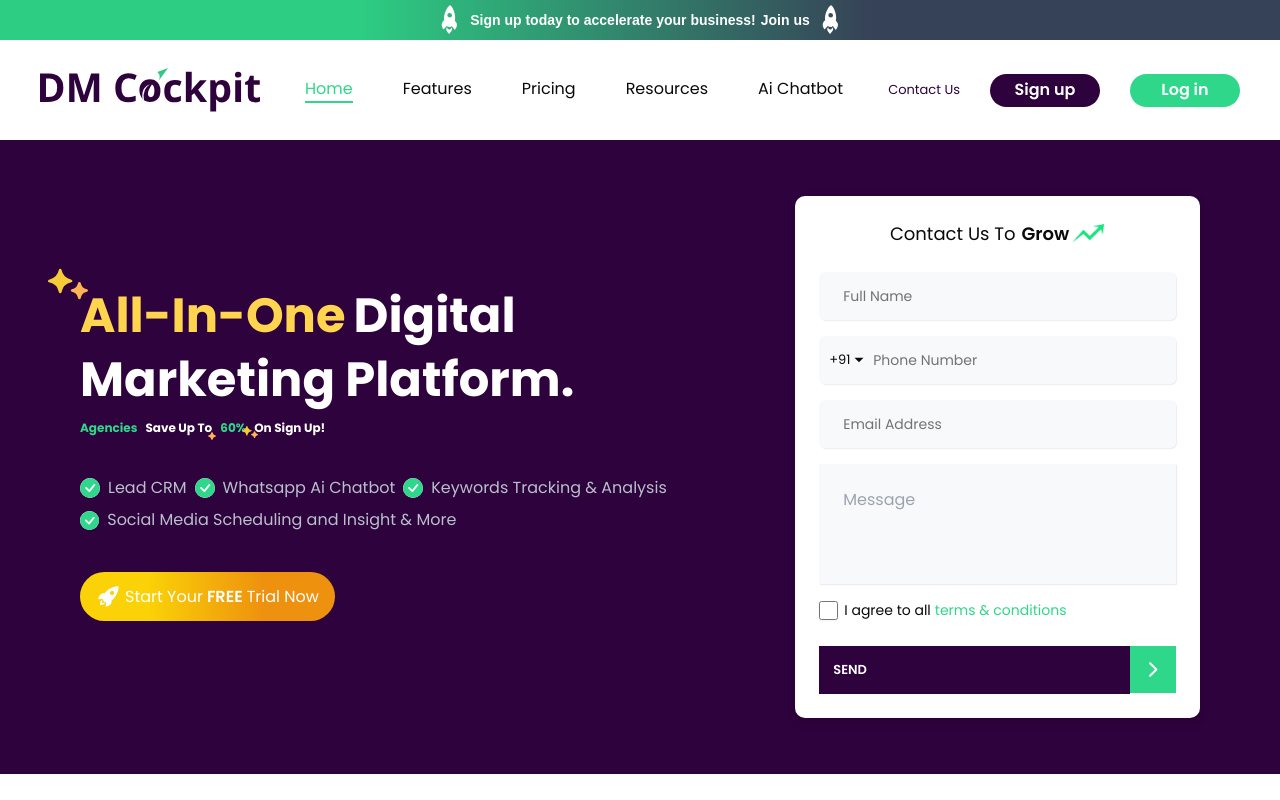
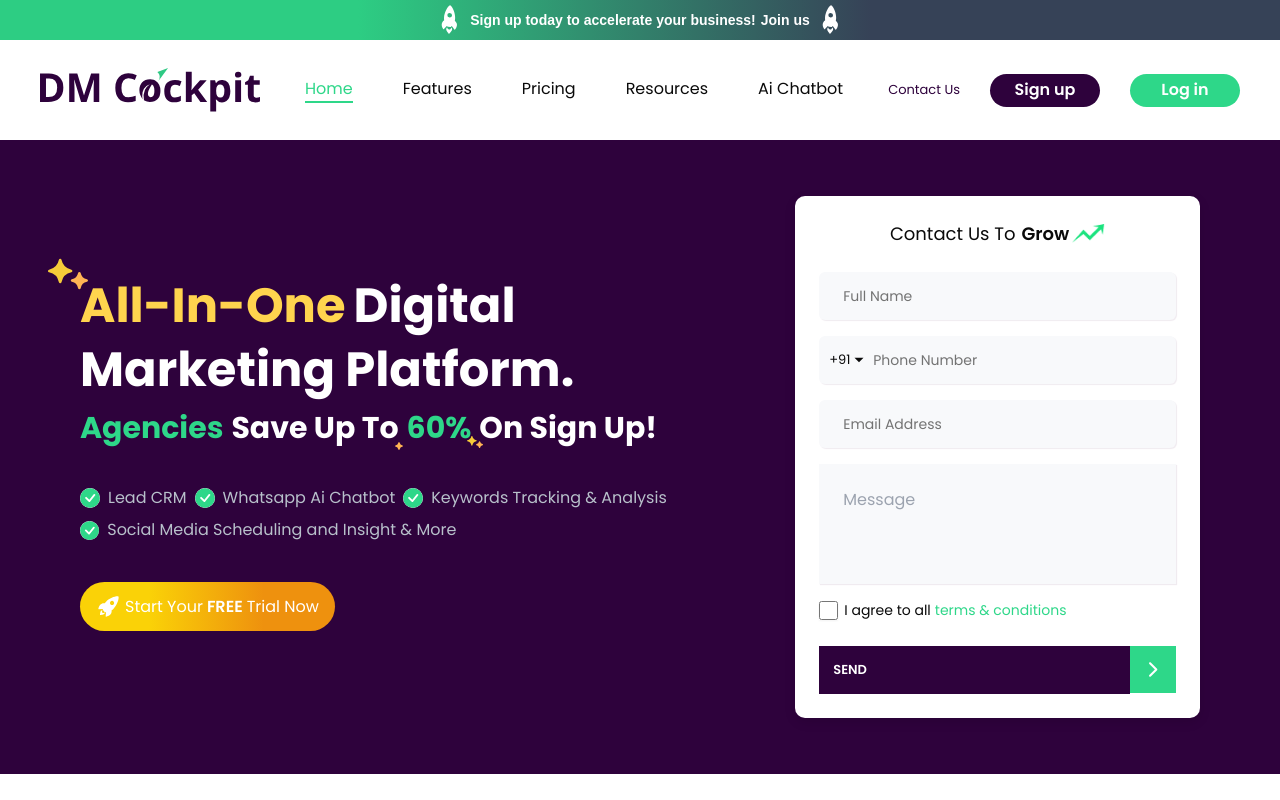
Before and after one commit to kanojiya9768/Dmc_cockpit_next_js, a Next.js app: page / in a window 1280 px wide. Shown: the top 800 px of the page. Built offline with nearby package versions, Linux system fonts and the light colour scheme.

Commit message:
changes done

```diff
--- a/src/app/Modules/Home/Banner.tsx
+++ b/src/app/Modules/Home/Banner.tsx
@@ -34,7 +34,7 @@ const HomeBanner = () => {
           <p className="md:text-5xl text-2xl sm:text-4xl">
             Marketing Platform.
           </p>
-          <p className="flex gap-2 md:text-3xl sm:text-2xl !text-xs">
+          <p className="flex gap-2 md:text-3xl sm:text-2xl text-xs">
             <span className="text-green-color">Agencies</span>
             <span>Save Up To</span>
             <span className="relative text-green-color">
```
